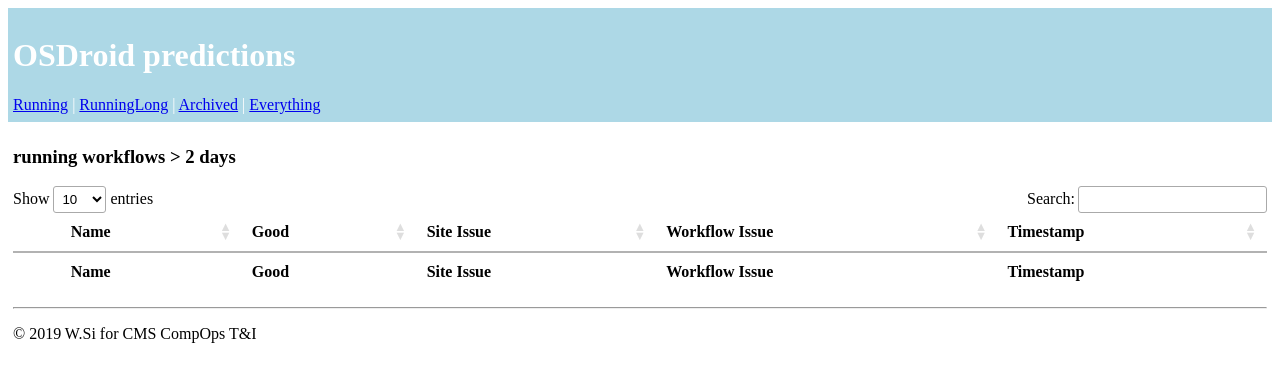
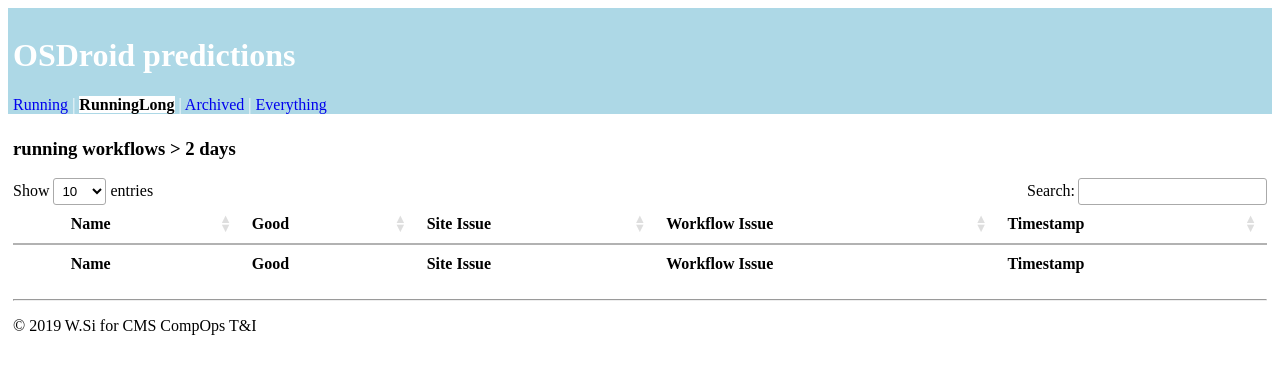
Before and after one commit to phylsix/OSDroid, a Flask app: page /runninglong in a window 1280 px wide. Shown: the top 382 px of the page. Run offline with Flask 2, Linux system fonts and the light colour scheme; data that the repository does not hold is empty; some libraries are stand-ins or nearby versions.

Commit message:
hightlight active tab

```diff
--- a/web/routes.py
+++ b/web/routes.py
@@ -10,19 +10,21 @@ def index():
     tb = TableBuilder()
     data_ = {
         "updatetime": tb.updatetime(),
-        "count": tb.running_counts()
+        "count": tb.running_counts(),
+        "page": 'running',
     }
     return render_template('home.html', **data_)
 
 @main.route('/runninglong')
 def runninglong():
-    return render_template('runninglong.html')
+    return render_template('runninglong.html', page='runninglong')
 
 @main.route('/archived')
 def archived():
     tb = TableBuilder()
     data_ = {
-        "count": tb.archived_counts()
+        "count": tb.archived_counts(),
+        "page": 'archived',
     }
     return render_template('archived.html', **data_)
 
@@ -30,6 +32,7 @@ def archived():
 def everything():
     tb = TableBuilder()
     data_ = {
-        "count": tb.everything_counts()
+        "count": tb.everything_counts(),
+        "page": 'everything',
     }
     return render_template('everything.html', **data_)
--- a/web/static/base.js
+++ b/web/static/base.js
@@ -1,4 +1,4 @@
 /* Format function for row details */
 function format(d) {
-    return "<div id=row_" + d.id + "></div>";
+  return "<div id=row_" + d.id + "></div>";
 }
--- a/web/static/site.css
+++ b/web/static/site.css
@@ -1,7 +1,11 @@
+a {
+  text-decoration: none;
+}
+
 .banner {
   background-color: lightblue;
   color: white;
-  padding: 8px 5px;
+  padding: 8px 5px 0px 5px;
 }
 
 .body-content {
@@ -16,3 +20,9 @@ td.details-control {
 tr.shown td.details-control {
   background: url("./img/details_close.png") no-repeat center center;
 }
+
+.active {
+  background-color: white;
+  color: black;
+  font-weight: bold;
+}
--- a/web/templates/layout.html
+++ b/web/templates/layout.html
@@ -18,10 +18,10 @@
     <h1>OSDroid predictions</h1>
 
     <div class="navbar">
-      <a href="{{ url_for('main.index') }}">Running</a> |
-      <a href="{{ url_for('main.runninglong') }}">RunningLong</a> |
-      <a href="{{ url_for('main.archived') }}">Archived</a> |
-      <a href="{{ url_for('main.everything') }}">Everything</a>
+      <a href="{{ url_for('main.index') }}" {% if page=='running' %}class="active"{% endif %}>Running</a> |
+      <a href="{{ url_for('main.runninglong') }}" {% if page=='runninglong' %}class="active"{% endif %}>RunningLong</a> |
+      <a href="{{ url_for('main.archived') }}" {% if page=='archived' %}class="active"{% endif %}>Archived</a> |
+      <a href="{{ url_for('main.everything') }}" {% if page=='everything' %}class="active"{% endif %}>Everything</a>
     </div>
   </div>
 
```
